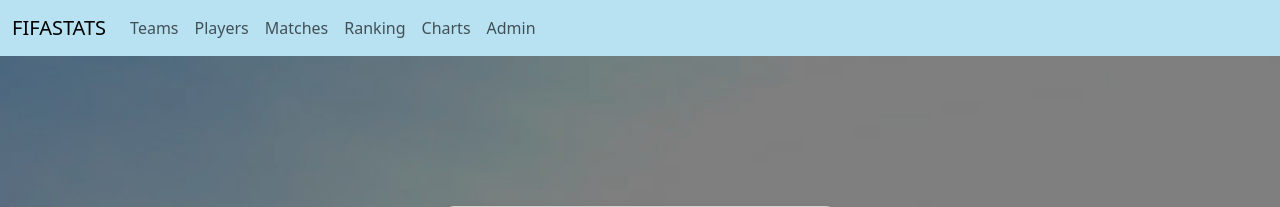
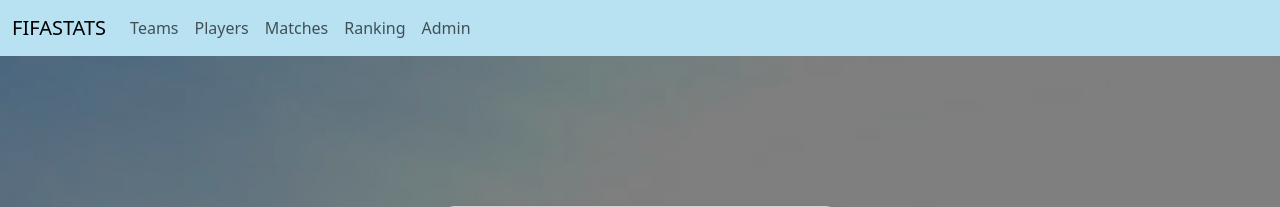
Before and after one commit to fishsoupp/Database, a Flask app: page /admin/login in a window 1280 px wide. Shown: the top 207 px of the page. Run offline with Flask 3, Linux system fonts and the light colour scheme; some libraries are stand-ins or nearby versions.

Commit message:
feat: remove charts page

```diff
--- a/templates/base.html
+++ b/templates/base.html
@@ -29,9 +29,6 @@
                         <li class="nav-item">
                             <a class="nav-link" href="/ranking">Ranking</a>
                         </li>
-                        <li class="nav-item"></li>
-                            <a class="nav-link" href="/charts">Charts</a>
-                        </li>
                         <li class="nav-item">
                             <a class="nav-link" href="{{ url_for('adminRoutes.login') }}">Admin</a>
                         </li>
```
Also changed, not shown: templates/charts.html (deleted).
